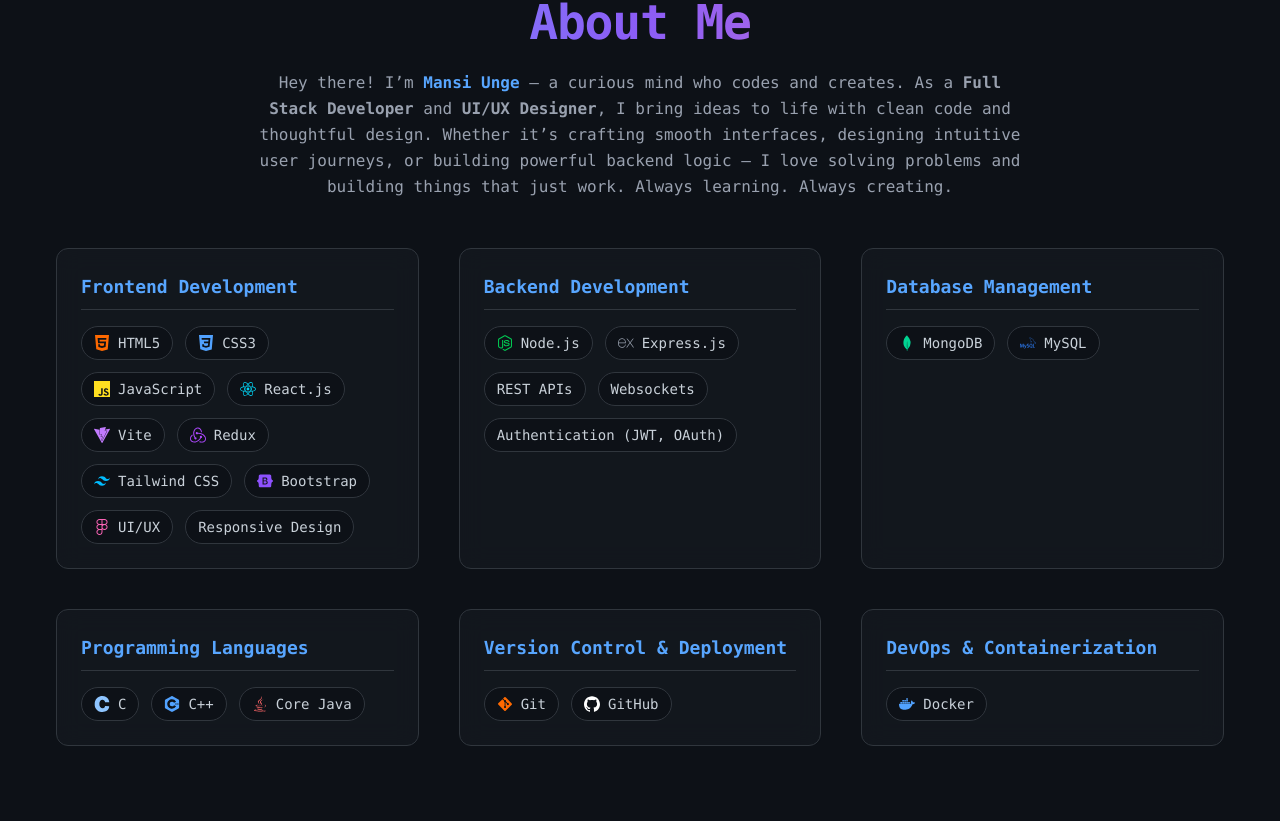
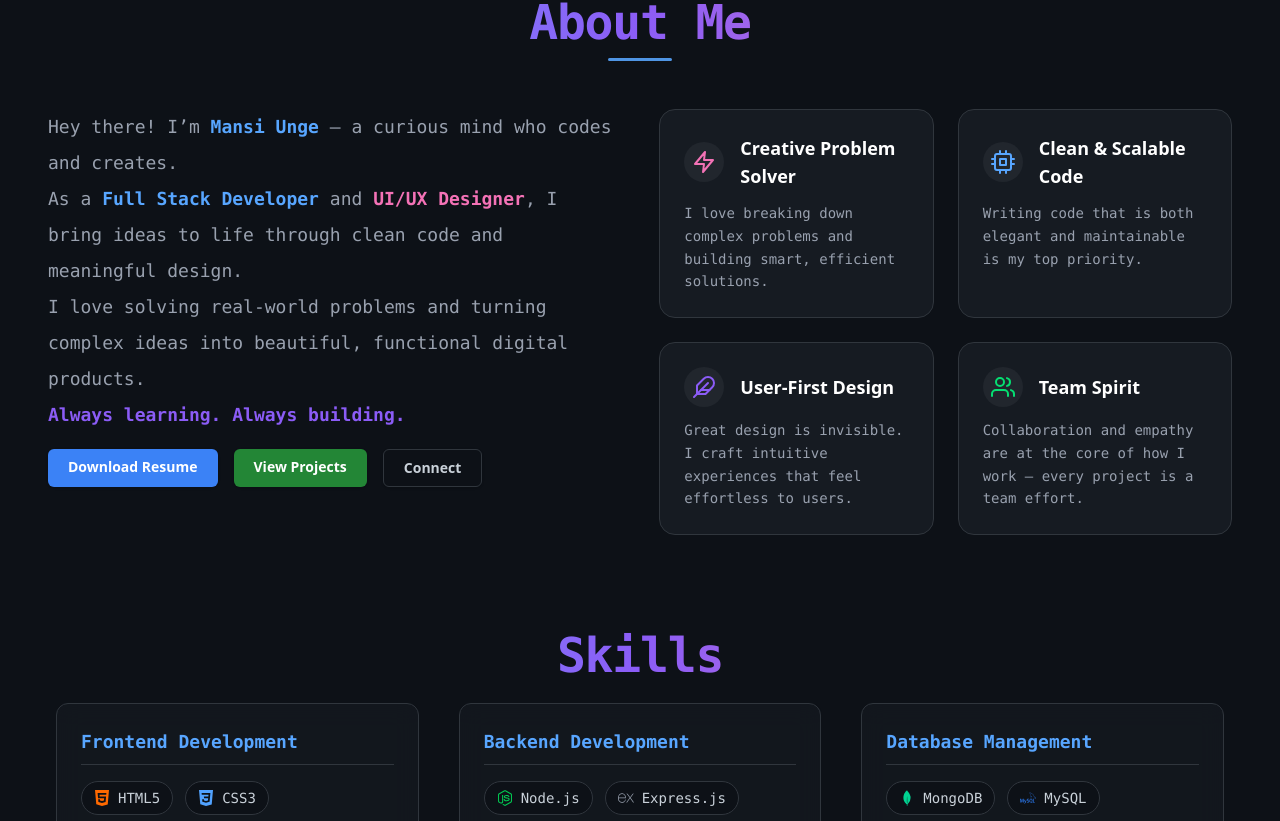
Before and after one commit to Mansi-unge/Portfolio, a React (Vite) app: page / in a window 1280 px wide. Shown: the part 839-1660 px from the top of the page. Built offline with nearby package versions, Linux system fonts and the light colour scheme.

Commit message:
repo updated

```diff
--- a/package.json
+++ b/package.json
@@ -24,6 +24,7 @@
     "react-medium-image-zoom": "^5.2.14",
     "react-parallax-tilt": "^1.7.298",
     "react-router-dom": "^6.30.1",
+    "react-simple-typewriter": "^5.0.1",
     "react-syntax-highlighter": "^15.6.1",
     "react-toastify": "^11.0.5",
     "rehype-raw": "^7.0.0",
--- a/src/App.jsx
+++ b/src/App.jsx
@@ -15,6 +15,7 @@
 import { ToastContainer } from "react-toastify";
 import "react-toastify/dist/ReactToastify.css";
 import BlogPage from "./Pages/BlogPage";
+import Skills from "./components/Skills";
 
 function App() {
   // Inject Tidio Chatbot Script Once (Global)
@@ -35,6 +36,7 @@
             <>
               <HeroSection />
               <AboutSection />
+              <Skills/>
               <ProjectsSection />
               <ExperienceSection />
               <ContactSection />
--- a/src/Pages/BlogPage.jsx
+++ b/src/Pages/BlogPage.jsx
@@ -20,6 +20,24 @@
   coverImage:
     "https://cdn.hashnode.com/res/hashnode/image/upload/v1752043085256/9e06a281-ae2f-40d1-acfa-d213dcaad554.jpeg?w=1600&h=840&fit=crop&crop=entropy&auto=compress,format&format=webp",
   url: "https://mansiunge.hashnode.dev/from-changing-button-colors-to-building-full-stack-dreams-my-mern-journey-so-far"
+},
+  {
+  title: "From Tutorial Hell to Building My Own Projects: My Real Journey (With AI As My Guide)",
+  description:
+    "Stuck in tutorial hell? Here's how I broke free, stopped mindless learning, and started building real-world projects — with AI guiding me through every roadblock.",
+  date: "July 18, 2025",
+  coverImage:
+    "https://cdn.hashnode.com/res/hashnode/image/upload/v1752743630197/a517cb08-3dcd-4a15-8473-6b8bcfd52966.jpeg?w=1600&h=840&fit=crop&crop=entropy&auto=compress,format&format=webp",
+  url: "https://mansiunge.hashnode.dev/from-tutorial-hell-to-building-my-own-projects-my-real-journey-with-ai-as-my-guide"
+},
+  {
+  title: "Why 'Learn Everything First' Is a Lie – And What Actually Works",
+  description:
+    "Struggling to learn everything before building? You’re not alone. This blog breaks the myth of 'learn first, build later' and offers practical advice for beginners, slow learners, and overwhelmed devs starting their full-stack journey.",
+  date: "July 24, 2025",
+  coverImage:
+    "https://cdn.hashnode.com/res/hashnode/image/upload/v1753377876062/df3df327-7627-41da-ba0e-3cd79cf1a3fb.png?w=1600&h=840&fit=crop&crop=entropy&auto=compress,format&format=webp",
+  url: "https://mansiunge.hashnode.dev/why-learn-everything-first-is-a-lie-and-what-actually-works"
 }
 ];
 
--- a/src/components/AboutSection.jsx
+++ b/src/components/AboutSection.jsx
@@ -1,123 +1,147 @@
-import React from "react";
-import { FaReact, FaNodeJs, FaJava, FaGitAlt } from "react-icons/fa";
-import { SiDocker } from "react-icons/si";
+'use client';
+import { motion } from 'framer-motion';
+import { FiCpu, FiFeather, FiZap, FiUsers } from 'react-icons/fi';
+import { Typewriter } from 'react-simple-typewriter'; // npm install react-simple-typewriter
 
-import {
-  SiMongodb,
-  SiMysql,
-  SiHtml5,
-  SiCss3,
-  SiJavascript,
-  SiTailwindcss,
-  SiBootstrap,
-  SiRedux,
-  SiVite,
-  SiFigma,
-  SiC,
-  SiCplusplus,
-  SiExpress,
-  SiGithub,
-} from "react-icons/si";
-
-const techStack = [
+const strengths = [
   {
-    category: "Frontend Development",
-    skills: [
-      { name: "HTML5", icon: <SiHtml5 className="text-orange-500" /> },
-      { name: "CSS3", icon: <SiCss3 className="text-blue-400" /> },
-      { name: "JavaScript", icon: <SiJavascript className="text-yellow-300" /> },
-      { name: "React.js", icon: <FaReact className="text-cyan-400" /> },
-      { name: "Vite", icon: <SiVite className="text-purple-400" /> },
-      { name: "Redux", icon: <SiRedux className="text-purple-500" /> },
-      { name: "Tailwind CSS", icon: <SiTailwindcss className="text-sky-400" /> },
-      { name: "Bootstrap", icon: <SiBootstrap className="text-violet-500" /> },
-      { name: "UI/UX", icon: <SiFigma className="text-pink-400" /> },
-      { name: "Responsive Design" },
-    ],
+    title: 'Creative Problem Solver',
+    icon: <FiZap size={24} className="text-[#f472b6]" />,
+    description:
+      'I love breaking down complex problems and building smart, efficient solutions.',
   },
   {
-    category: "Backend Development",
-    skills: [
-      { name: "Node.js", icon: <FaNodeJs className="text-green-500" /> },
-      { name: "Express.js", icon: <SiExpress className="text-gray-400" /> },
-      { name: "REST APIs" },
-      { name: "Websockets" },
-      { name: "Authentication (JWT, OAuth)" },
-    ],
+    title: 'Clean & Scalable Code',
+    icon: <FiCpu size={24} className="text-[#58a6ff]" />,
+    description:
+      'Writing code that is both elegant and maintainable is my top priority.',
   },
   {
-    category: "Database Management",
-    skills: [
-      { name: "MongoDB", icon: <SiMongodb className="text-emerald-400" /> },
-      { name: "MySQL", icon: <SiMysql className="text-blue-500" /> },
-    ],
+    title: 'User-First Design',
+    icon: <FiFeather size={24} className="text-[#8b5cf6]" />,
+    description:
+      'Great design is invisible. I craft intuitive experiences that feel effortless to users.',
   },
   {
-    category: "Programming Languages",
-    skills: [
-      { name: "C", icon: <SiC className="text-blue-300" /> },
-      { name: "C++", icon: <SiCplusplus className="text-blue-400" /> },
-      { name: "Core Java", icon: <FaJava className="text-red-400" /> },
-    ],
+    title: 'Team Spirit',
+    icon: <FiUsers size={24} className="text-green-400" />,
+    description:
+      'Collaboration and empathy are at the core of how I work — every project is a team effort.',
   },
-  {
-    category: "Version Control & Deployment",
-    skills: [
-      { name: "Git", icon: <FaGitAlt className="text-orange-500" /> },
-      { name: "GitHub", icon: <SiGithub className="text-white" /> },
-    ],
-  },
-  {
-  category: "DevOps & Containerization",
-  skills: [
-    { name: "Docker", icon: <SiDocker className="text-blue-400" /> },
-  ],
-}
-
 ];
 
 const AboutSection = () => {
   return (
     <section
       id="about"
-      className="bg-[#0d1117] text-[#c9d1d9] px-6 py-6 md:px-20 lg:px-14 lg:py-12"
+      className="relative bg-[#0d1117] text-[#c9d1d9] px-6 py-12 md:px-20 lg:px-12"
     >
-      <h2 className="text-4xl md:text-5xl font-bold text-center mb-4 lg:mb-6 tracking-tight bg-gradient-to-r from-[#58a6ff] via-[#8b5cf6] to-[#f472b6] bg-clip-text text-transparent font-mono">
+      {/* Heading */}
+      <motion.h2
+        initial={{ opacity: 0, y: 30 }}
+        whileInView={{ opacity: 1, y: 0 }}
+        transition={{ duration: 0.6 }}
+        viewport={{ once: true }}
+        className="text-4xl md:text-5xl font-bold text-center mb-12 tracking-tight bg-gradient-to-r from-[#58a6ff] via-[#8b5cf6] to-[#f472b6] bg-clip-text text-transparent font-mono relative"
+      >
         About Me
-      </h2>
-      <p className="text-center text-sm md:text-base text-gray-400 mb-8 lg:mb-12 max-w-3xl mx-auto font-mono leading-relaxed">
-  Hey there! I’m <span className="text-[#58a6ff] font-semibold">Mansi Unge</span> — a curious mind who codes and creates.
-  As a <strong>Full Stack Developer</strong> and <strong>UI/UX Designer</strong>, I bring ideas to life with clean code and thoughtful design.
-  Whether it’s crafting smooth interfaces, designing intuitive user journeys, or building powerful backend logic — I love solving problems and building things that just work.
-  Always learning. Always creating.
-</p>
+        <span className="block h-[3px] w-16 bg-[#58a6ff] mx-auto mt-3 rounded-full shadow-lg animate-pulse" />
+      </motion.h2>
 
+      {/* Flex Container */}
+      <div className="flex flex-col lg:flex-row gap-10 items-start justify-center mx-auto">
+        {/* Left Side: Paragraph */}
+        <motion.div
+          initial={{ opacity: 0, y: 20 }}
+          whileInView={{ opacity: 1, y: 0 }}
+          transition={{ delay: 0.2, duration: 0.7 }}
+          viewport={{ once: true }}
+          className="max-w-2xl"
+        >
+           <motion.p
+          initial={{ opacity: 0, y: 20 }}
+          whileInView={{ opacity: 1, y: 0 }}
+          transition={{ delay: 0.2, duration: 0.7 }}
+          viewport={{ once: true }}
+          className="text-sm md:text-lg text-gray-400 font-mono leading-loose"
+        >
+          Hey there! I’m{' '}
+          <span className="text-[#58a6ff] font-semibold">Mansi Unge</span> — a
+          curious mind who codes and creates.
+          <br />
+          As a{' '}
+          <strong className="text-[#58a6ff]">Full Stack Developer</strong> and{' '}
+          <strong className="text-[#f472b6]">UI/UX Designer</strong>, I bring
+          ideas to life through clean code and meaningful design.
+          <br />
+          I love solving real-world problems and turning complex ideas into
+          beautiful, functional digital products.
+          <br />
+          <span className="text-[#8b5cf6] font-semibold">
+            Always learning. Always building.
+          </span>
+        </motion.p>
 
-      {/* Skills Grid */}
-      <div className="grid grid-cols-1 md:grid-cols-2 lg:grid-cols-3 gap-10 max-w-full mx-auto">
-        {techStack.map((group, idx) => (
-          <div
-            key={idx}
-            className="bg-[#161b22]/70 backdrop-blur-md rounded-xl p-6 border border-[#30363d] hover:border-[#58a6ff]/60 hover:shadow-[0_0_15px_#58a6ff33] transition-all"
+          {/* CTA Button */}
+          <motion.div
+            className="mt-4 flex gap-4"
+            whileHover={{ scale: 1.05 }}
+            whileTap={{ scale: 0.95 }}
           >
-            <h3 className="text-lg font-semibold text-[#58a6ff] mb-4 border-b border-[#30363d] pb-2 font-mono">
-              {group.category}
-            </h3>
-            <ul className="flex flex-wrap gap-3">
-              {group.skills.map((skill, i) => (
-                <li
-                  key={i}
-                  className="flex items-center gap-2 px-3 py-1.5 bg-[#0d1117] border border-[#30363d] rounded-full text-sm font-mono text-[#c9d1d9] hover:bg-[#161b22]/80 transition"
-                >
-                  {skill.icon && (
-                    <span className="text-base">{skill.icon}</span>
-                  )}
-                  {skill.name}
-                </li>
-              ))}
-            </ul>
-          </div>
-        ))}
+            <a
+            href="/Unge_Mansi_Resume.pdf"
+            download
+            className="bg-[#3b82f6] hover:bg-[#2563eb] text-white px-2 py-1 lg:px-5 lg:py-2 rounded-md font-semibold text-sm transition shadow"
+          >
+            Download Resume
+          </a>
+          <a
+            href="/projects"
+            className="bg-[#238636] hover:bg-[#2ea043] text-white px-2 py-1 lg:px-5 lg:py-2 rounded-md font-semibold text-sm transition shadow"
+          >
+            View Projects
+          </a>
+          <a
+            href="/contact"
+            className="border border-[#30363d] hover:bg-[#21262d] px-2 py-1 lg:px-5 lg:py-2 rounded-md text-sm font-semibold transition shadow"
+          >
+            Connect
+          </a>
+
+          </motion.div>
+        </motion.div>
+
+        {/* Right Side: Strength Cards */}
+        <motion.div
+          className="grid grid-cols-1 sm:grid-cols-2 gap-6 w-full max-w-4xl"
+          initial="hidden"
+          whileInView="visible"
+          viewport={{ once: true }}
+          transition={{ staggerChildren: 0.2 }}
+        >
+          {strengths.map((item, idx) => (
+            <motion.div
+              key={idx}
+              className="bg-[#161b22] rounded-2xl p-6 border border-[#30363d] hover:shadow-[0_0_20px_#8b5cf650] transition-all duration-300"
+              whileHover={{ scale: 1.05 }}
+              initial={{ opacity: 0, y: 20 }}
+              animate={{ opacity: 1, y: 0 }}
+              transition={{ duration: 0.4, delay: idx * 0.1 }}
+            >
+              <div className="flex items-center gap-4 mb-3">
+                <div className="bg-[#21262d] p-2 rounded-full">
+                  {item.icon}
+                </div>
+                <h3 className="text-lg font-semibold text-white">
+                  {item.title}
+                </h3>
+              </div>
+              <p className="text-sm text-gray-400 leading-relaxed font-mono">
+                {item.description}
+              </p>
+            </motion.div>
+          ))}
+        </motion.div>
       </div>
     </section>
   );
--- /dev/null
+++ b/src/components/Skills.jsx
@@ -0,0 +1,116 @@
+import { FaReact, FaNodeJs, FaJava, FaGitAlt } from "react-icons/fa";
+import { SiDocker, SiNextdotjs, SiTypescript } from "react-icons/si";
+import {
+  SiMongodb,
+  SiMysql,
+  SiHtml5,
+  SiCss3,
+  SiJavascript,
+  SiTailwindcss,
+  SiBootstrap,
+  SiRedux,
+  SiVite,
+  SiFigma,
+  SiC,
+  SiCplusplus,
+  SiExpress,
+  SiGithub,
+} from "react-icons/si";
+
+const techStack = [
+  {
+    category: "Frontend Development",
+    skills: [
+      { name: "HTML5", icon: <SiHtml5 className="text-orange-500" /> },
+      { name: "CSS3", icon: <SiCss3 className="text-blue-400" /> },
+      { name: "JavaScript", icon: <SiJavascript className="text-yellow-300" /> },
+      { name: "TypeScript", icon: <SiTypescript className="text-blue-500" /> },
+      { name: "React.js", icon: <FaReact className="text-cyan-400" /> },
+      { name: "Next.js", icon: <SiNextdotjs className="text-white" /> },
+      { name: "Vite", icon: <SiVite className="text-purple-400" /> },
+      { name: "Redux", icon: <SiRedux className="text-purple-500" /> },
+      { name: "Tailwind CSS", icon: <SiTailwindcss className="text-sky-400" /> },
+      { name: "Bootstrap", icon: <SiBootstrap className="text-violet-500" /> },
+      { name: "UI/UX", icon: <SiFigma className="text-pink-400" /> },
+      { name: "Responsive Design" },
+    ],
+  },
+  {
+    category: "Backend Development",
+    skills: [
+      { name: "Node.js", icon: <FaNodeJs className="text-green-500" /> },
+      { name: "Express.js", icon: <SiExpress className="text-gray-400" /> },
+      { name: "REST APIs" },
+      { name: "Websockets" },
+      { name: "Authentication (JWT, OAuth)" },
+    ],
+  },
+  {
+    category: "Database Management",
+    skills: [
+      { name: "MongoDB", icon: <SiMongodb className="text-emerald-400" /> },
+      { name: "MySQL", icon: <SiMysql className="text-blue-500" /> },
+    ],
+  },
+  {
+    category: "Programming Languages",
+    skills: [
+      { name: "C", icon: <SiC className="text-blue-300" /> },
+      { name: "C++", icon: <SiCplusplus className="text-blue-400" /> },
+      { name: "Core Java", icon: <FaJava className="text-red-400" /> },
+    ],
+  },
+  {
+    category: "Version Control & Deployment",
+    skills: [
+      { name: "Git", icon: <FaGitAlt className="text-orange-500" /> },
+      { name: "GitHub", icon: <SiGithub className="text-white" /> },
+    ],
+  },
+  {
+    category: "DevOps & Containerization",
+    skills: [
+      { name: "Docker", icon: <SiDocker className="text-blue-400" /> },
+    ],
+  },
+];
+
+const Skills = () => {
+  return (
+    <section
+      id="about"
+      className="bg-[#0d1117] text-[#c9d1d9] px-6 py-6 md:px-20 lg:px-14 lg:py-12"
+    >
+      <h2 className="text-4xl md:text-5xl font-bold text-center mb-4 lg:mb-6 tracking-tight bg-gradient-to-r from-[#58a6ff] via-[#8b5cf6] to-[#f472b6] bg-clip-text text-transparent font-mono">
+        Skills
+      </h2>
+      <div className="grid grid-cols-1 md:grid-cols-2 lg:grid-cols-3 gap-10 max-w-full mx-auto">
+        {techStack.map((group, idx) => (
+          <div
+            key={idx}
+            className="bg-[#161b22]/70 backdrop-blur-md rounded-xl p-6 border border-[#30363d] hover:border-[#58a6ff]/60 hover:shadow-[0_0_15px_#58a6ff33] transition-all"
+          >
+            <h3 className="text-lg font-semibold text-[#58a6ff] mb-4 border-b border-[#30363d] pb-2 font-mono">
+              {group.category}
+            </h3>
+            <ul className="flex flex-wrap gap-3">
+              {group.skills.map((skill, i) => (
+                <li
+                  key={i}
+                  className="flex items-center gap-2 px-3 py-1.5 bg-[#0d1117] border border-[#30363d] rounded-full text-sm font-mono text-[#c9d1d9] hover:bg-[#161b22]/80 transition"
+                >
+                  {skill.icon && (
+                    <span className="text-base">{skill.icon}</span>
+                  )}
+                  {skill.name}
+                </li>
+              ))}
+            </ul>
+          </div>
+        ))}
+      </div>
+    </section>
+  );
+};
+
+export default Skills;
```
Also changed, not shown: src/components/HeroSection.jsx (+0 -12 lines), public/hero_illustrartion.png (added), 1 other file (tests, documents, lock files or other folders).
